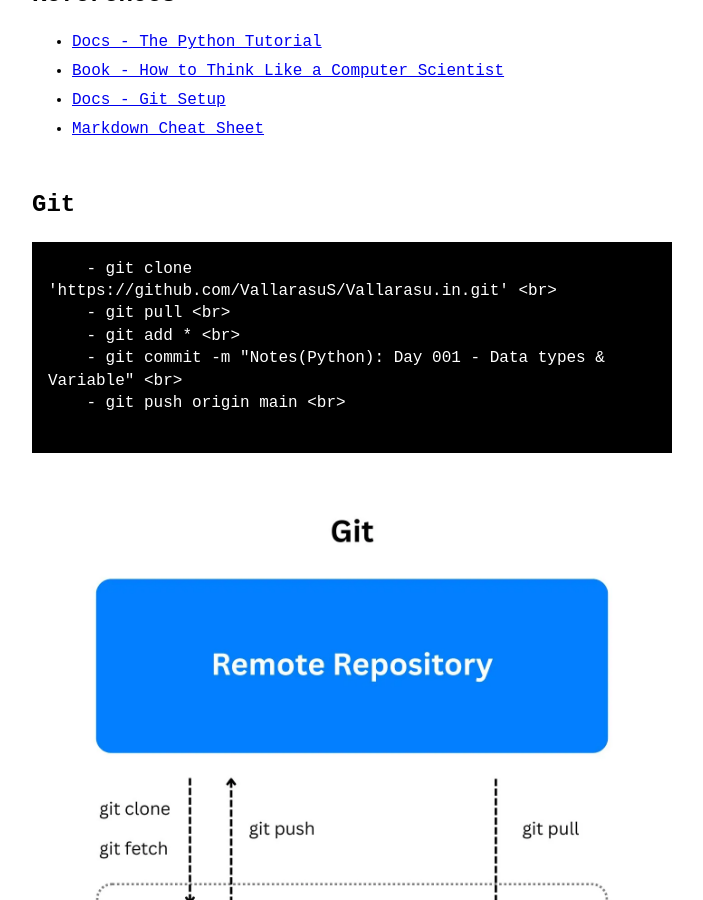
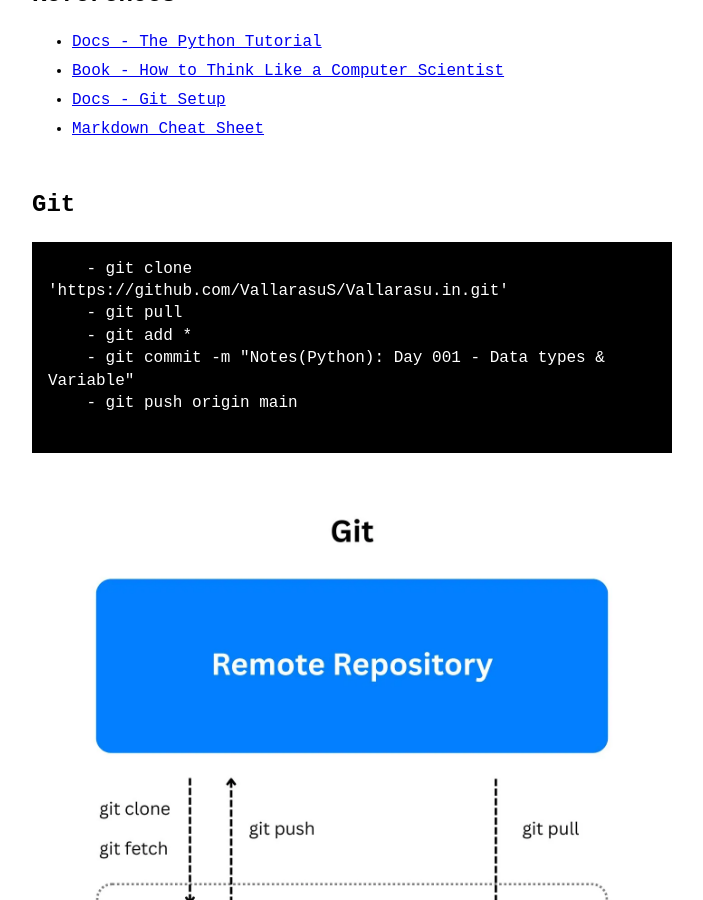
Before and after one commit to VallarasuS/Vallarasu.in, a Jekyll site: the page built from docs/_posts/2025-11-18-python-notes.md, in a window 1280 px wide and 900 px high, scrolled down 4080 px. Shown: the whole window, without its empty margins (288-991 px from the left). Built offline with Jekyll 4.4.1, drawn with Linux system fonts in a browser that asks for light colours.

Commit message:
block code

````diff
--- a/docs/_posts/2025-11-18-python-notes.md
+++ b/docs/_posts/2025-11-18-python-notes.md
@@ -132,11 +132,11 @@ keyword.kwlist
 ## Git
 
 ```
-    - git clone 'https://github.com/VallarasuS/Vallarasu.in.git' <br>
-    - git pull <br>
-    - git add * <br>
-    - git commit -m "Notes(Python): Day 001 - Data types & Variable" <br>
-    - git push origin main <br>
+    - git clone 'https://github.com/VallarasuS/Vallarasu.in.git'
+    - git pull
+    - git add *
+    - git commit -m "Notes(Python): Day 001 - Data types & Variable"
+    - git push origin main
 
 ```
 
````
Also changed, not shown: docs/_posts/2025-11-21-git-notes.md (+2 -2 lines).
